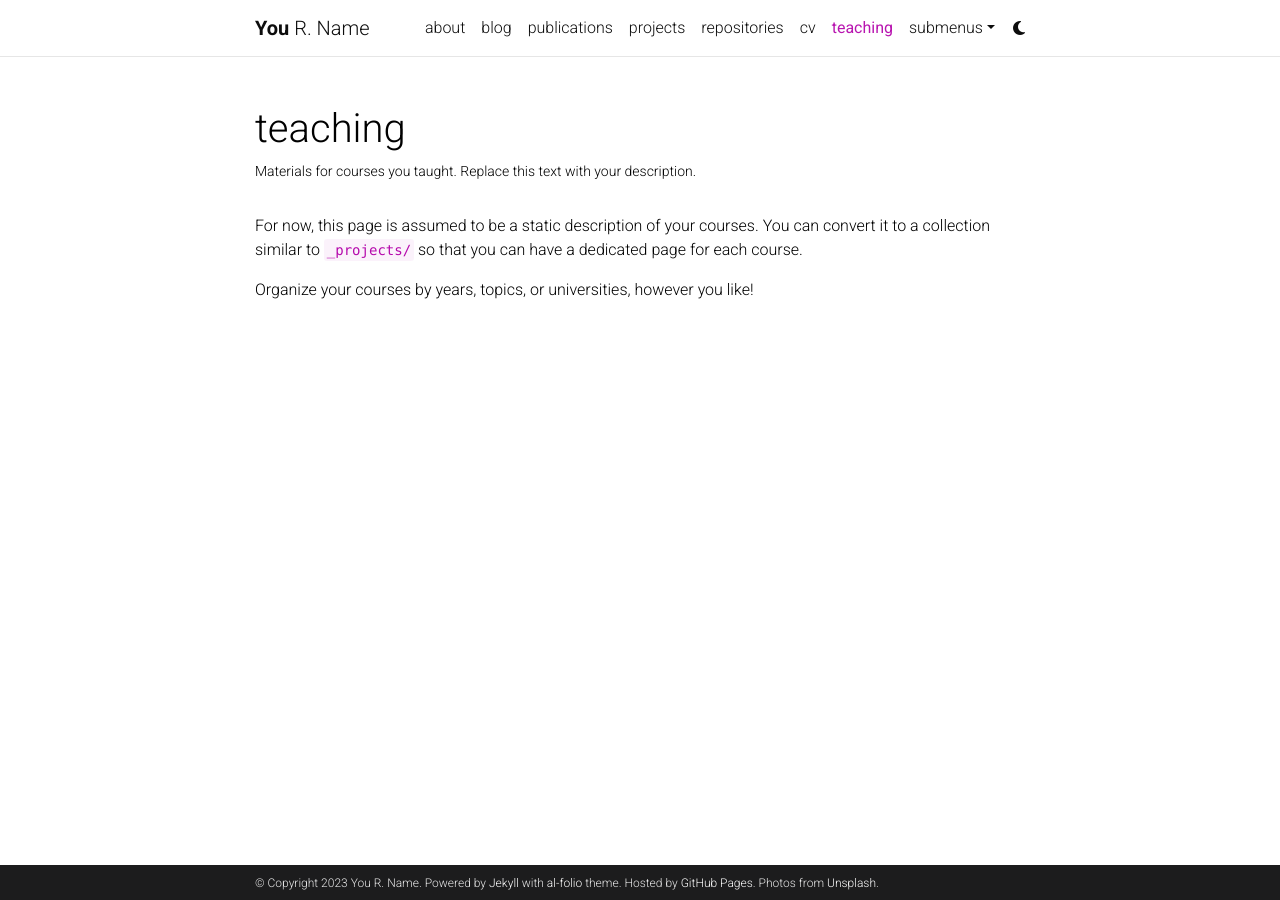
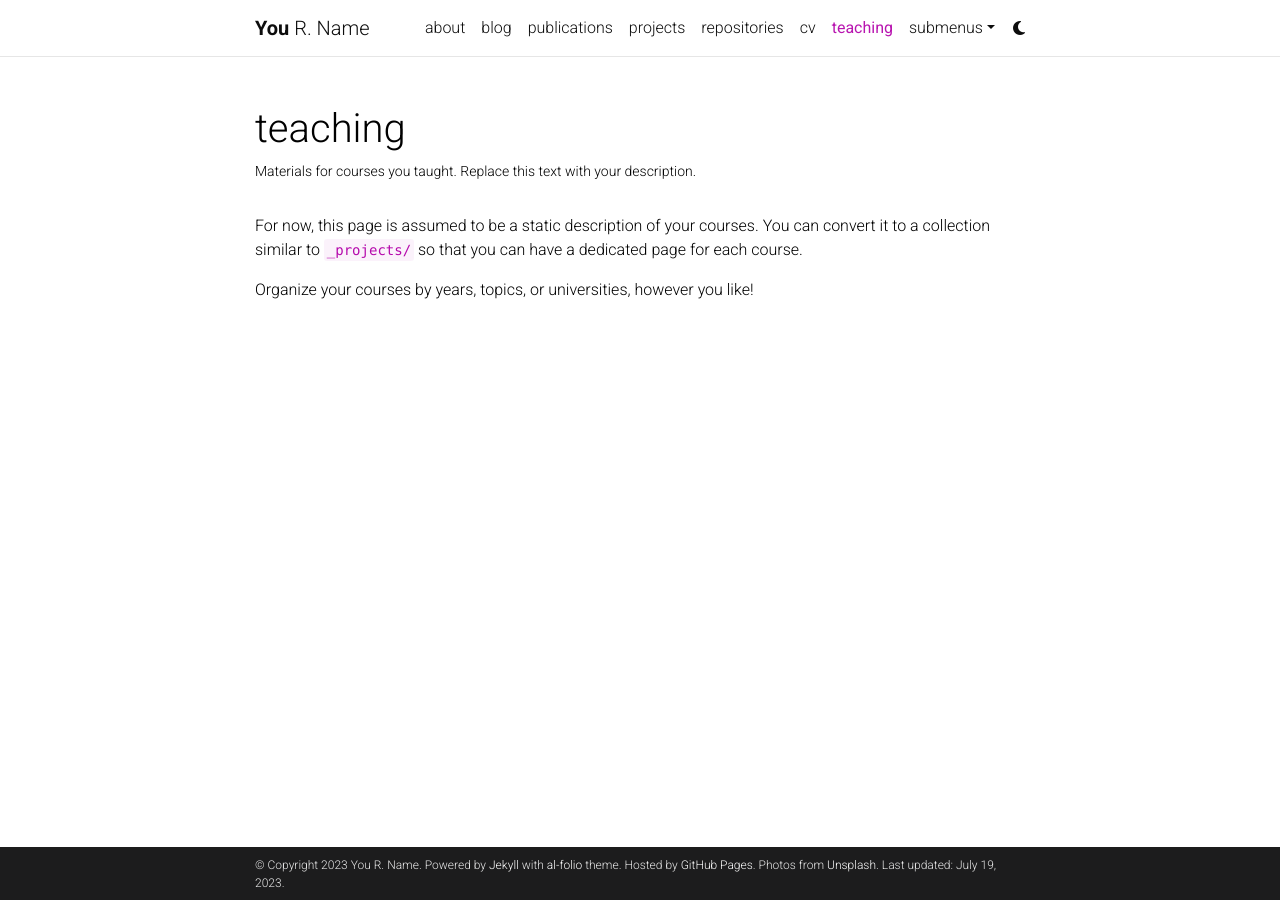
Before and after one commit to fbpierazzi/fbpierazzi.github.io, a Jekyll site: the page built from _pages/teaching.md, in a window 1280 px wide. Built offline with Jekyll 4.4.1, drawn with Linux system fonts in a browser that asks for light colours; comment, search, counter and statistics services are not loaded; a style sheet for code colours, icons or effects is not loaded; some of the changed lines change nothing that is shown.

Commit message:
Update _config.yml

```diff
--- a/_config.yml
+++ b/_config.yml
@@ -18,9 +18,9 @@
 lang: en # the language of your site (for example: en, fr, cn, ru, etc.)
 icon: ⚛️  # the emoji used as the favicon (alternatively, provide image name in /assets/img/)
 
-url: https://alshedivat.github.io # the base hostname & protocol for your site
-baseurl: /al-folio # the subpath of your site, e.g. /blog/
-last_updated: false # set to true if you want to display last updated in the footer
+url: https://sysecai.github.io # the base hostname & protocol for your site
+baseurl: / # the subpath of your site, e.g. /blog/
+last_updated: true # set to true if you want to display last updated in the footer
 impressum_path:  # set to path to include impressum link in the footer, use the same path as permalink in a page, helps to conform with EU GDPR
 
 # -----------------------------------------------------------------------------
```
